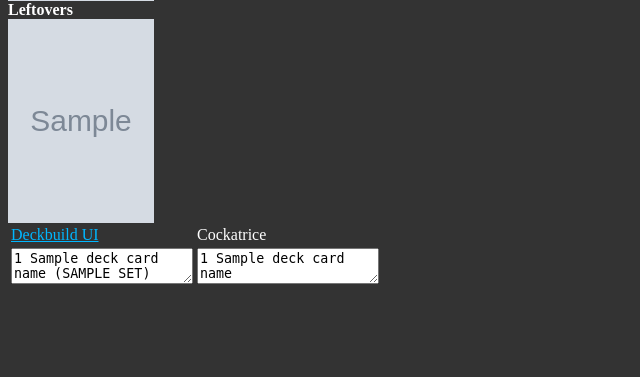
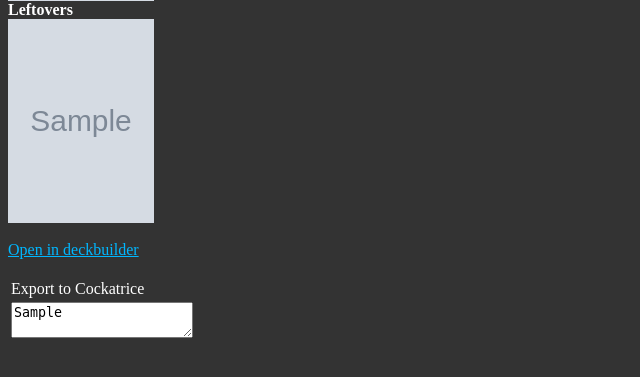
Before and after one commit to uponthesun/mtg-draft-ai, a Django app: template website/draft_site/drafts/templates/drafts/auto_build.html in a window 1280 px wide. Shown: the part 355-732 px from the top of the page, without its empty margins (0-640 px from the left). Run offline with Django 3.2, Linux system fonts and the light colour scheme; tables that the repository leaves empty hold one stand-in row (values such as "Sample post"); the template is opened without the code that fills it: values that come from a table or form of the project are taken from there, most other values are stand-ins (such as "Sample title", 1, 10 or a date in 2020); grey boxes marked "Sample" are stand-in pictures; parts of the project's set-up code (start-up, migrations or seed data) failed here and were passed over.

Commit message:
Include cards in link to deckbuild UI so user doesn't have to copy-paste (#87)

```diff
--- a/website/draft_site/drafts/templates/drafts/deck_exports.html
+++ b/website/draft_site/drafts/templates/drafts/deck_exports.html
@@ -1,25 +1,16 @@
+<br>
+<a href="https://uponthesun.github.io/react-deckbuild-ui/?cards={{ encoded_deckbuild_ui_export }}">Open in deckbuilder</a>
+<br>
+<br>
 <table>
 <tr>
-    <td><a href="https://uponthesun.github.io/react-deckbuild-ui/">Deckbuild UI</a></td>
-    <td>Cockatrice</td>
+    <td>Export to Cockatrice</td>
 </tr>
 <tr>
     <td>
-<textarea rows="{{ textarea_rows }}">
-{% for name, set in deck_card_names %}1 {{ name }} ({{ set|upper }})
-{% endfor %}
-// Sideboard
-{% for name, set in leftovers_card_names %}1 {{ name }} ({{ set|upper }})
-{% endfor %}
-</textarea>
-    </td>
-    <td>
-<textarea rows="{{ textarea_rows }}">
-{% for name, set in deck_card_names %}1 {{ name }}
-{% endfor %}
-{% for name, set in leftovers_card_names %}1 {{ name }}
-{% endfor %}
-</textarea>
+        <textarea rows="{{ textarea_rows }}">
+{{ cockatrice_export }}
+        </textarea>
     </td>
 </tr>
 </table>
--- a/website/draft_site/drafts/views/auto_build.py
+++ b/website/draft_site/drafts/views/auto_build.py
@@ -4,6 +4,7 @@ from django.shortcuts import render, get_object_or_404
 
 from .. import models
 from ..constants import CUBES_BY_ID
+from .. import deck_export
 from mtg_draft_ai.brains import power_rating
 from mtg_draft_ai.deckbuild import best_two_color_synergy_build
 from mtg_draft_ai import synergy
@@ -36,8 +37,8 @@ def auto_build(request, draft_id, seat):
     }
 
     deck_exports_context = {
-        'deck_card_names': [(c.name, cube_data.card_by_name(c.name).card_set) for c in built_deck],
-        'leftovers_card_names': [(c.name, cube_data.card_by_name(c.name).card_set) for c in leftovers],
+        'cockatrice_export': deck_export.cockatrice(built_deck, leftovers),
+        'encoded_deckbuild_ui_export': deck_export.deckbuild_ui(built_deck, leftovers, cube_data, encoded=True),
         'textarea_rows': len(pool) + 1,
     }
     return render(request, 'drafts/auto_build.html', {**context, **deck_exports_context})
--- a/website/draft_site/drafts/views/show_seat.py
+++ b/website/draft_site/drafts/views/show_seat.py
@@ -1,5 +1,6 @@
 from django.shortcuts import render, get_object_or_404
 
+from .. import deck_export
 from .. import models
 from ..constants import CUBES_BY_ID
 
@@ -40,8 +41,8 @@ def show_seat(request, draft_id, seat):
     }
 
     deck_exports_context = {
-        'deck_card_names': [(c.name, cube_data.card_by_name(c.name).card_set) for c in sorted_owned_cards],
-        'leftovers_card_names': [],
+        'cockatrice_export': deck_export.cockatrice(sorted_owned_cards, []),
+        'encoded_deckbuild_ui_export': deck_export.deckbuild_ui(sorted_owned_cards, [], cube_data, encoded=True),
         'textarea_rows': len(sorted_owned_cards) + 1,
     }
 
```
Also changed, not shown: website/draft_site/drafts/deck_export.py (added, +23 -0 lines).
